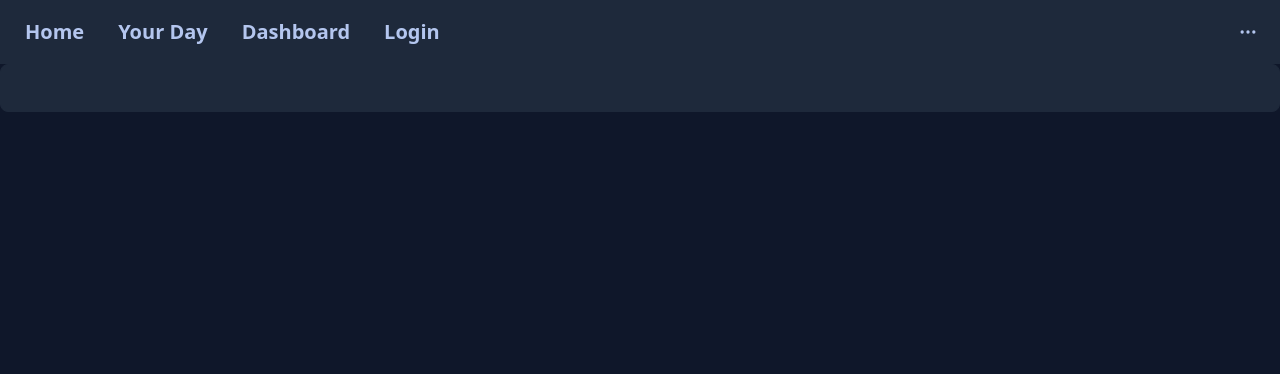
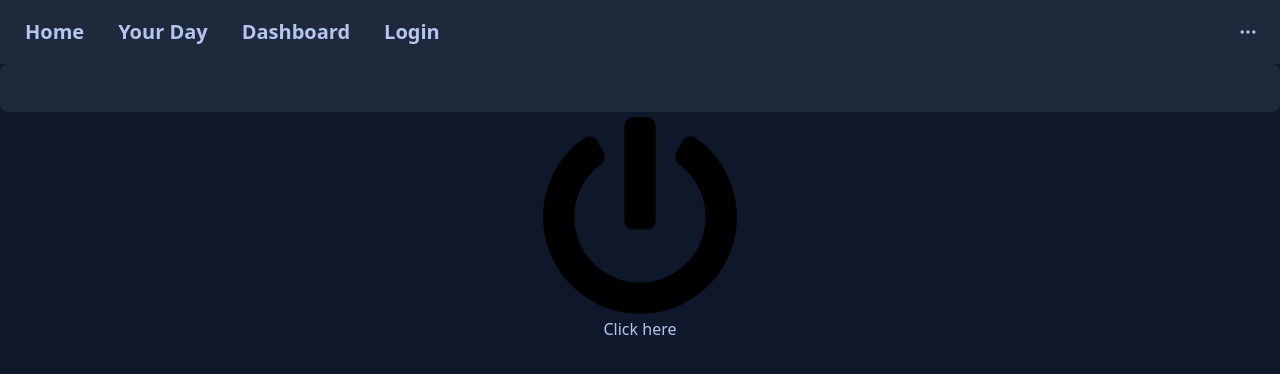
Before and after one commit to Nghia314/new5hark, a React (Create React App) app in the folder client/: page / in a window 1280 px wide. Shown: the top 374 px of the page. Built offline with nearby package versions, Linux system fonts and the light colour scheme.

Commit message:
testing home page style

```diff
--- /dev/null
+++ b/client/src/components/AllSvgs.jsx
@@ -0,0 +1,18 @@
+export const PowerBtn = (props) => {
+    return (
+      <svg
+        aria-hidden="true"
+        data-prefix="fas"
+        data-icon="power-off"
+        className="prefix__svg-inline--fa prefix__fa-power-off prefix__fa-w-16"
+        xmlns="http://www.w3.org/2000/svg"
+        viewBox="0 0 512 512"
+        {...props}
+      >
+        <path
+          fill={props.fill}
+          d="M400 54.1c63 45 104 118.6 104 201.9 0 136.8-110.8 247.7-247.5 248C120 504.3 8.2 393 8 256.4 7.9 173.1 48.9 99.3 111.8 54.2c11.7-8.3 28-4.8 35 7.7L162.6 90c5.9 10.5 3.1 23.8-6.6 31-41.5 30.8-68 79.6-68 134.9-.1 92.3 74.5 168.1 168 168.1 91.6 0 168.6-74.2 168-169.1-.3-51.8-24.7-101.8-68.1-134-9.7-7.2-12.4-20.5-6.5-30.9l15.8-28.1c7-12.4 23.2-16.1 34.8-7.8zM296 264V24c0-13.3-10.7-24-24-24h-32c-13.3 0-24 10.7-24 24v240c0 13.3 10.7 24 24 24h32c13.3 0 24-10.7 24-24z"
+        />
+      </svg>
+    )
+  }
--- a/client/src/pages/Home.jsx
+++ b/client/src/pages/Home.jsx
@@ -3,6 +3,7 @@ import PowerButton from "../components/Button";
 import Loginform from "../components/Loginform";
 import styled, {keyframes} from "styled-components"
 import {motion } from 'framer-motion';
+import { PowerBtn } from '../components/AllSvgs'
 
 const rotate = keyframes`
 from {
@@ -43,8 +44,10 @@ const Home = () => {
 
   return (
     <>
+    <PowerButton />
     <center click={click}>
-      <PowerButton onClick={() => handleClick()} width= {click ?120: 200} height={click ? 120: 200}>Start</PowerButton>
+      <PowerBtn onClick={() => handleClick()} width= {click ?120: 200} height={click ? 120: 200}/>
+      <span>Click here</span>
 
     </center>
 
```
Also changed, not shown: client/src/components/AllSvgs.js (deleted).
